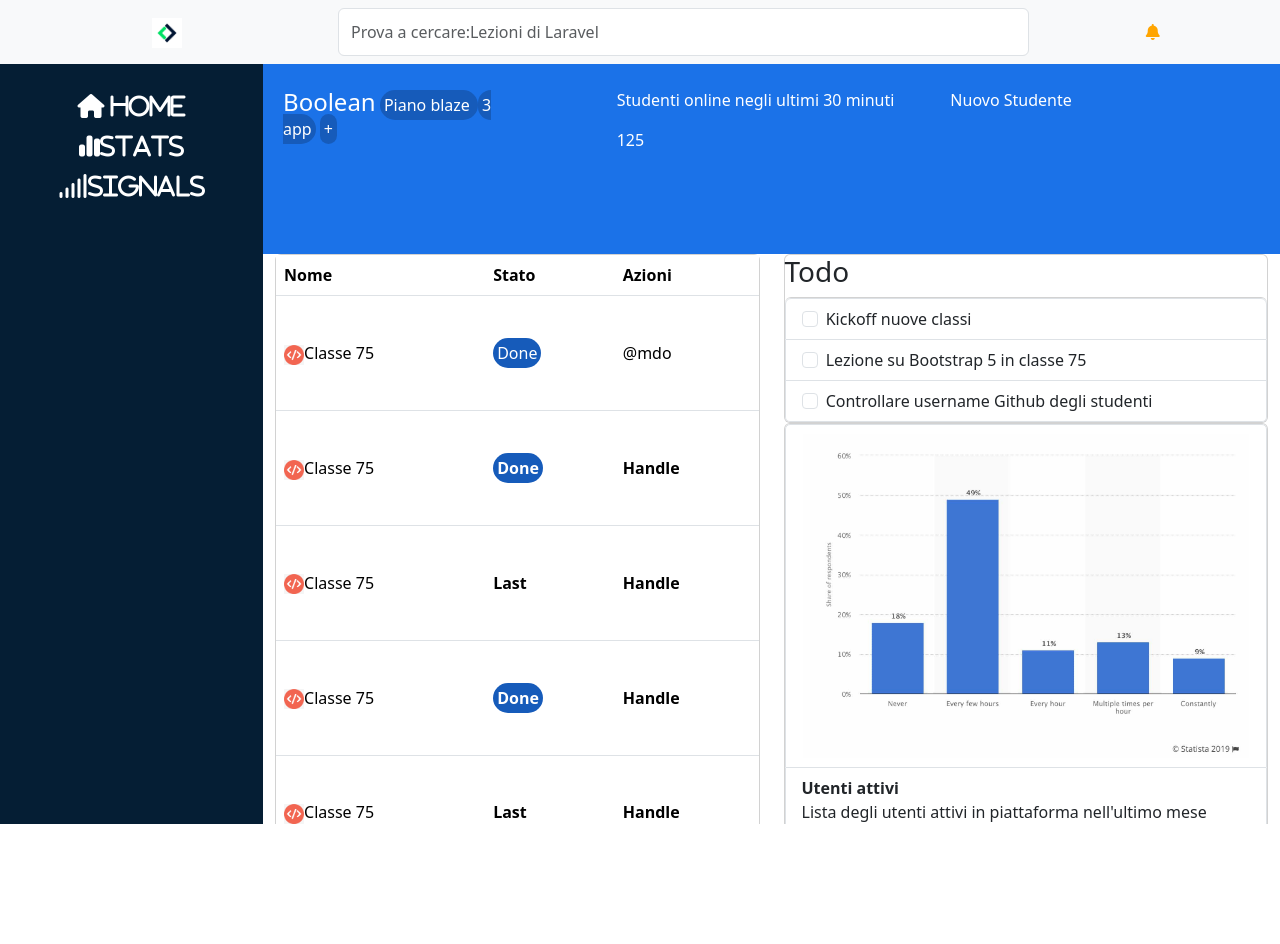
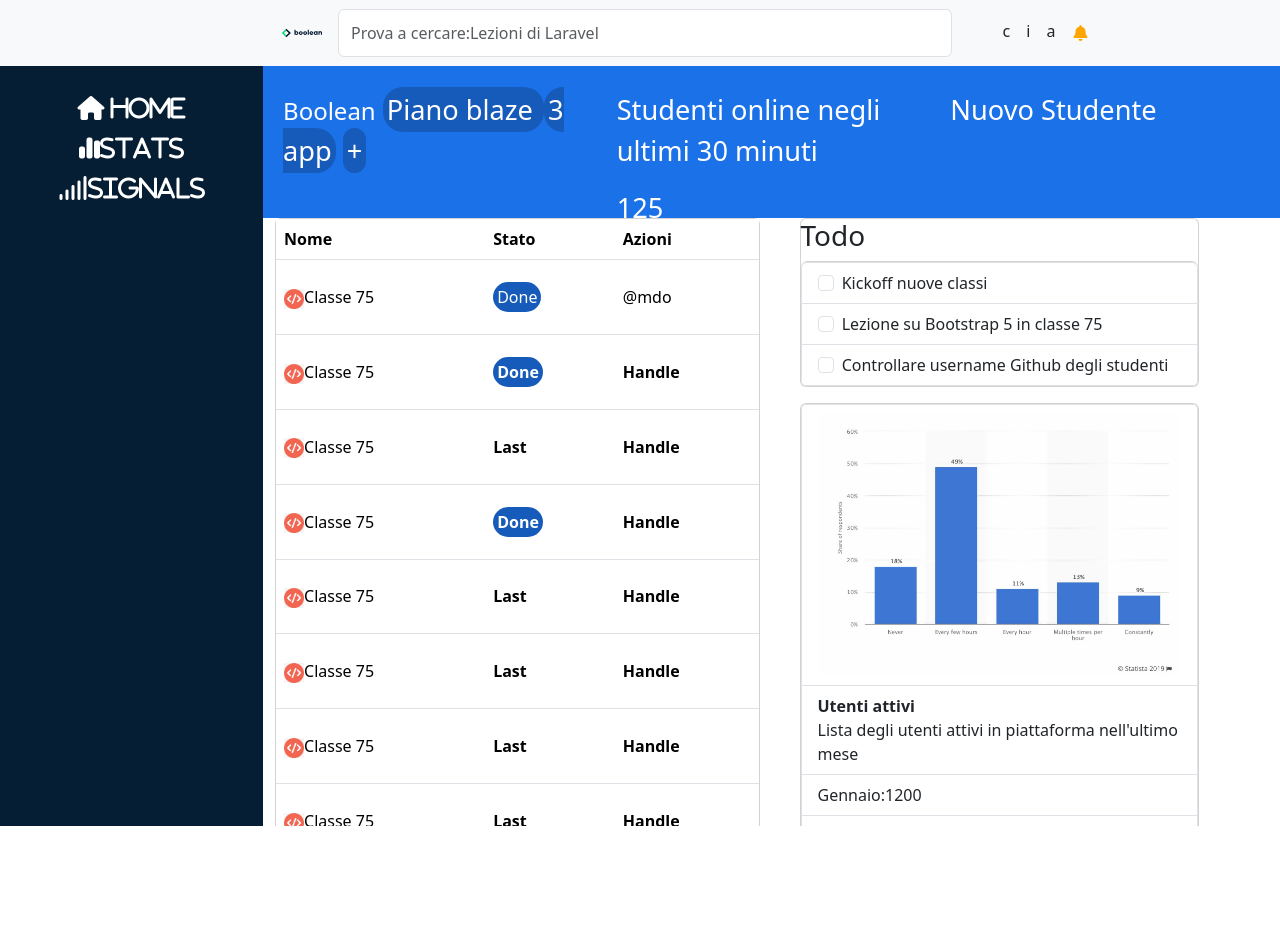
Before and after one commit to carlomarcon/html-css-bootstrap-dashboard, a plain HTML site: page index.html in a window 1280 px wide. Shown: the top 944 px of the page. Drawn offline with nearby package versions, Linux system fonts and the light colour scheme.

Commit message:
ADD: HEADER LI

```diff
--- a/css/styles.css
+++ b/css/styles.css
@@ -30,6 +30,18 @@
   font-size: 1.5rem;
 }
 
+header ul {
+  list-style-type: none;
+  height: 2rem;
+  width: 7rem;
+  line-height: 2rem;
+}
+
+header li {
+  display: inline-block;
+  margin: 6px;
+}
+
 .ms_setting {
   margin-top: 59rem;
 }
@@ -53,8 +65,14 @@
 }
 
 .ms_img {
-  height: 30px;
-  width: 30px;
+  height: 35px;
+  width: 35px;
+}
+
+.ms_img2 {
+  height: 40px;
+  width: 40px;
+  display: none;
 }
 
 span img {
@@ -82,6 +100,9 @@ td {
   font-size: 1rem;
 }
 
+.ms_height-FAQ {
+}
+
 /* HEADER */
 
 .ms_input-header {
@@ -93,7 +114,9 @@ td {
   color: orange;
 }
 
-.row-i
+.ms_overflow-scroll {
+  overflow-y: scroll;
+}
 /* PSEUDO */
 
 /* RESPONSIVE */
@@ -112,4 +135,26 @@ td {
     font-size: 1.5rem;
     height: 20%;
   }
+
+  .ms_overflow-scroll {
+    overflow-y: clip;
+  }
+
+  .ms_height-FAQ {
+    height: 50%;
+  }
+
+  .ms_datas {
+    font-size: 1.7rem;
+  }
 }
+
+@media screen and (min-width: 1024px) {
+  .ms_img {
+    display: none;
+  }
+
+  .ms_img2 {
+    display: inline-block;
+  }
+}
--- a/index.html
+++ b/index.html
@@ -29,11 +29,15 @@
     <!-- HEADER INIZIALE -->
     <div class="bigwrapper">
       <header>
-        <nav class="navbar bg-body-tertiary flex-nowrap">
+        <nav class="navbar bg-body-tertiary flex-nowrap text-end">
           <div class="container-fluid">
-            <a class="navbar-brand w-25 text-center"
-              ><img src="img/mobile-logo.png" alt="" class="ms_img"
-            /></a>
+            <a class="navbar-brand w-25"
+              ><img src="img/logo.svg" alt="" class="ms_img2" /><img
+                src="img/mobile-logo.png"
+                alt=""
+                class="ms_img"
+              />
+            </a>
             <form class="d-flex w-75" role="search">
               <input
                 class="form-control me-2 fs-6 w-75 ms_input-header"
@@ -41,8 +45,13 @@
                 placeholder="Prova a cercare:Lezioni di Laravel"
                 aria-label="Search"
               />
+              <ul class="d-none d-lg-inline-block">
+                <li>c</li>
+                <li>i</li>
+                <li>a</li>
+              </ul>
               <button
-                class="btn btn-outline-success w-25 bell-header"
+                class="btn btn-outline-success w-25 bell-header text-start"
                 type="submit"
               >
                 <i class="fa-solid fa-bell"></i>
@@ -72,14 +81,14 @@
           >
           <a href="" class="d-block ms_style-row-left ms_setting">
             <i class="fa-solid fa-gear"
-              ><span class="d-none d-lg-display-block">Admin</span></i
+              ><span class="d-none d-lg-inline-block">Admin</span></i
             ></a
           >
         </div>
 
         <!-- CONTAINER A DESTRA -->
 
-        <div class="container overflow-scroll">
+        <div class="container ms_overflow-scroll">
           <div class="row ms_datas p-2">
             <div class="col-sm-12 col-md-4 order-md-1 mt-md-3">
               Nuovo Studente
@@ -95,10 +104,10 @@
               <span>125</span>
             </div>
           </div>
-          <div class="row">
+          <div class="row gap-3">
             <div class="col-sm-12 col-lg-6">
               <!-- TABELLA -->
-              <div class="card">
+              <div class="card ms_height-FAQ">
                 <table class="table ms_table-height">
                   <thead>
                     <tr>
@@ -194,7 +203,7 @@
 
               <!-- FAQ -->
 
-              <div class="card d-none d-md-inline-block">
+              <div class="card d-none d-md-inline-block mt-3">
                 <h1>F.A.Q</h1>
                 <div class="accordion" id="accordionExample">
                   <div class="accordion-item">
@@ -220,15 +229,8 @@
                           >Come posso accedere alle informazioni del mio account
                           ?
                         </strong>
-                        It is shown by default, until the collapse plugin adds
+                        It is hidden by default, until the collapse plugin adds
                         the appropriate classes that we use to style each
-                        element. These classes control the overall appearance,
-                        as well as the showing and hiding via CSS transitions.
-                        You can modify any of this with custom CSS or overriding
-                        our default variables. It's also worth noting that just
-                        about any HTML can go within the
-                        <code>.accordion-body</code>, though the transition does
-                        limit overflow.
                       </div>
                     </div>
                   </div>
@@ -256,13 +258,6 @@
                         >
                         It is hidden by default, until the collapse plugin adds
                         the appropriate classes that we use to style each
-                        element. These classes control the overall appearance,
-                        as well as the showing and hiding via CSS transitions.
-                        You can modify any of this with custom CSS or overriding
-                        our default variables. It's also worth noting that just
-                        about any HTML can go within the
-                        <code>.accordion-body</code>, though the transition does
-                        limit overflow.
                       </div>
                     </div>
                   </div>
@@ -290,20 +285,13 @@
                         >
                         It is hidden by default, until the collapse plugin adds
                         the appropriate classes that we use to style each
-                        element. These classes control the overall appearance,
-                        as well as the showing and hiding via CSS transitions.
-                        You can modify any of this with custom CSS or overriding
-                        our default variables. It's also worth noting that just
-                        about any HTML can go within the
-                        <code>.accordion-body</code>, though the transition does
-                        limit overflow.
                       </div>
                     </div>
                   </div>
                 </div>
               </div>
             </div>
-            <div class="col-sm-0 col-lg-6">
+            <div class="col-sm-0 col-lg-5">
               <!-- TODO -->
               <div class="card d-none d-lg-inline-block w-100">
                 <h3>Todo</h3>
@@ -346,7 +334,7 @@
 
               <!-- Graph -->
 
-              <div class="card d-none d-lg-inline-block">
+              <div class="card d-none d-lg-inline-block mt-md-3">
                 <ul class="list-group">
                   <li class="list-group-item">
                     <img src="img/stats.jpeg" alt="stats" class="img-stats" />
```
